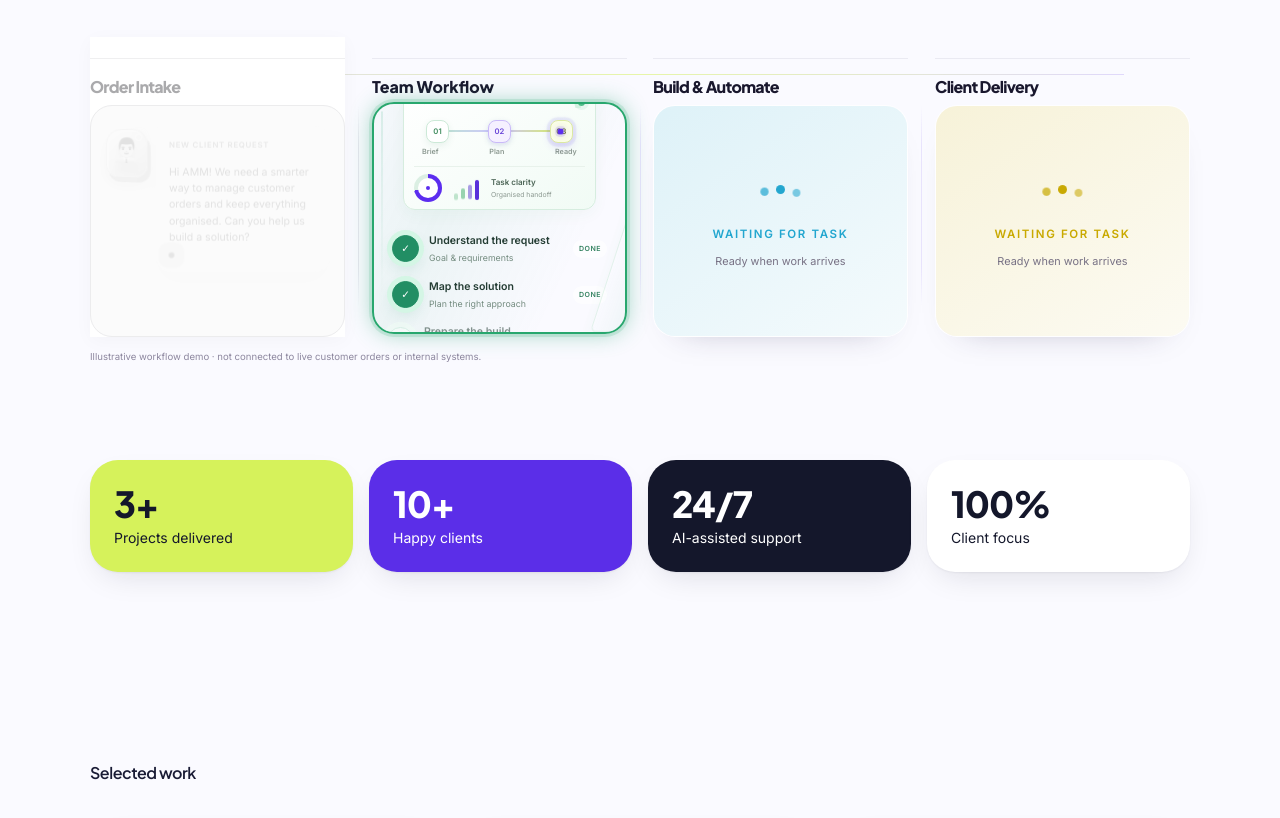
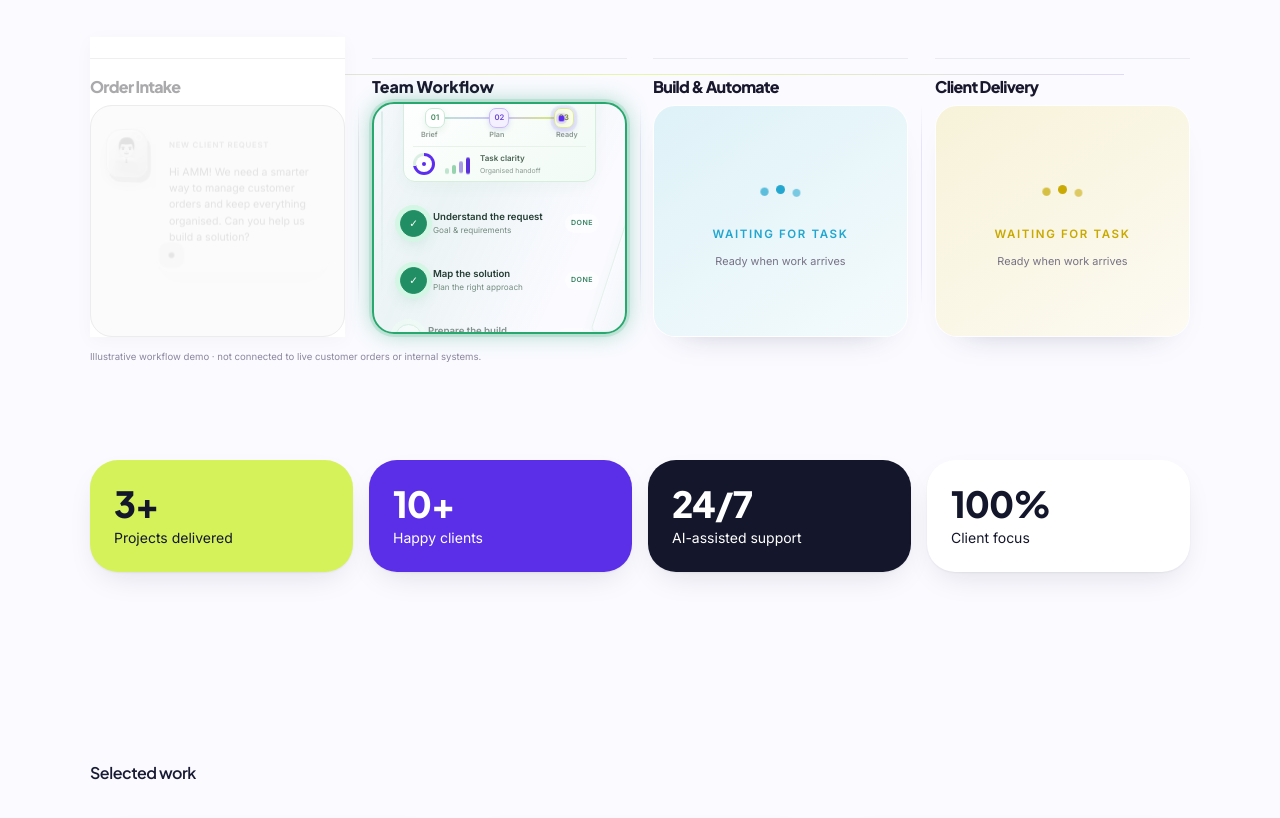
Before and after one commit to wwwab229-cpu/amm-data-solutions-new, a plain HTML site: page index.html in a window 1280 px wide. Shown: the part 855-1673 px from the top of the page. Drawn offline with nearby package versions, Linux system fonts and the light colour scheme.

Commit message:
Fit workflow infographic within compact team panel

```diff
--- a/index.html
+++ b/index.html
@@ -740,6 +740,21 @@ radial-gradient(ellipse at 0 100%,#d6f25b 0,transparent 52%),radial-gradient(ell
 @media(max-width:640px){#services .amm-team-infographic{margin-right:8px;margin-left:8px;padding:8px}#services .amm-infographic-metrics{gap:7px}}
 @media(prefers-reduced-motion:reduce){#services .amm-stage-team.is-active .amm-track-packet,#services .amm-stage-team.is-active .amm-track-node,#services .amm-stage-team.is-active .amm-metric-ring,#services .amm-stage-team.is-active .amm-metric-bars i{animation:none!important}}
 
+
+/* Keep the expanded infographic comfortably inside the compact workflow panel */
+#services .amm-stage-team .amm-task-row{padding:7px 8px;gap:6px}
+#services .amm-stage-team .amm-task-row>span:nth-child(2){gap:2px}
+#services .amm-stage-team .amm-task-row b{font-size:.6rem}
+#services .amm-stage-team .amm-task-row small{font-size:.51rem}
+#services .amm-team-infographic{margin-top:0;margin-bottom:5px;padding:6px 9px 5px}
+#services .amm-infographic-track{margin-top:7px;margin-bottom:2px;height:20px}
+#services .amm-track-node{width:20px;height:20px;border-radius:7px}
+#services .amm-track-packet{top:7px}
+#services .amm-infographic-metrics{gap:8px;margin-top:5px;padding-top:5px}
+#services .amm-metric-ring{width:22px;height:22px;flex-basis:22px}
+#services .amm-metric-ring::before{inset:3px}
+#services .amm-metric-bars{height:19px}
+
 </style>
 </head>
 <body>
```
